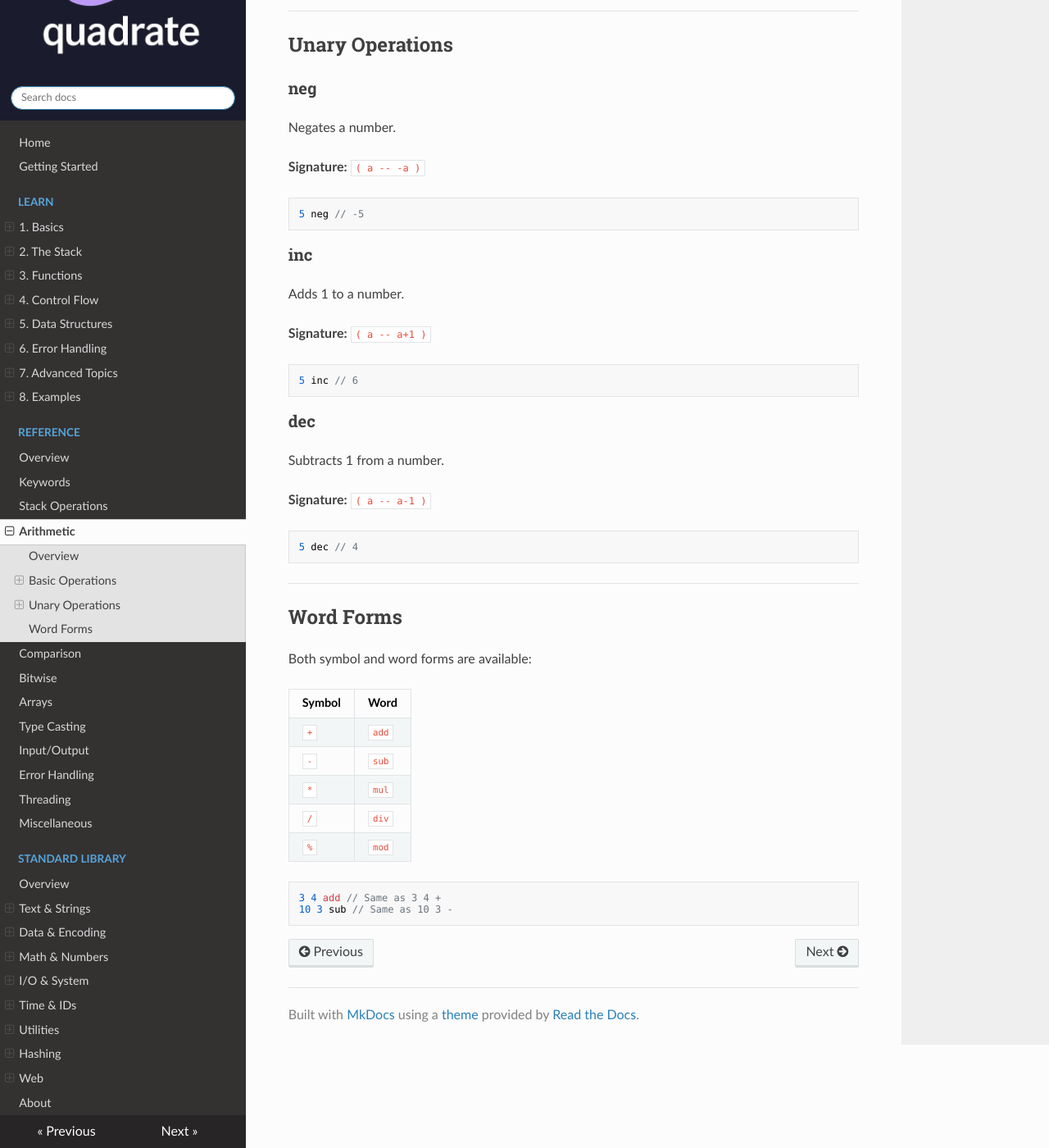
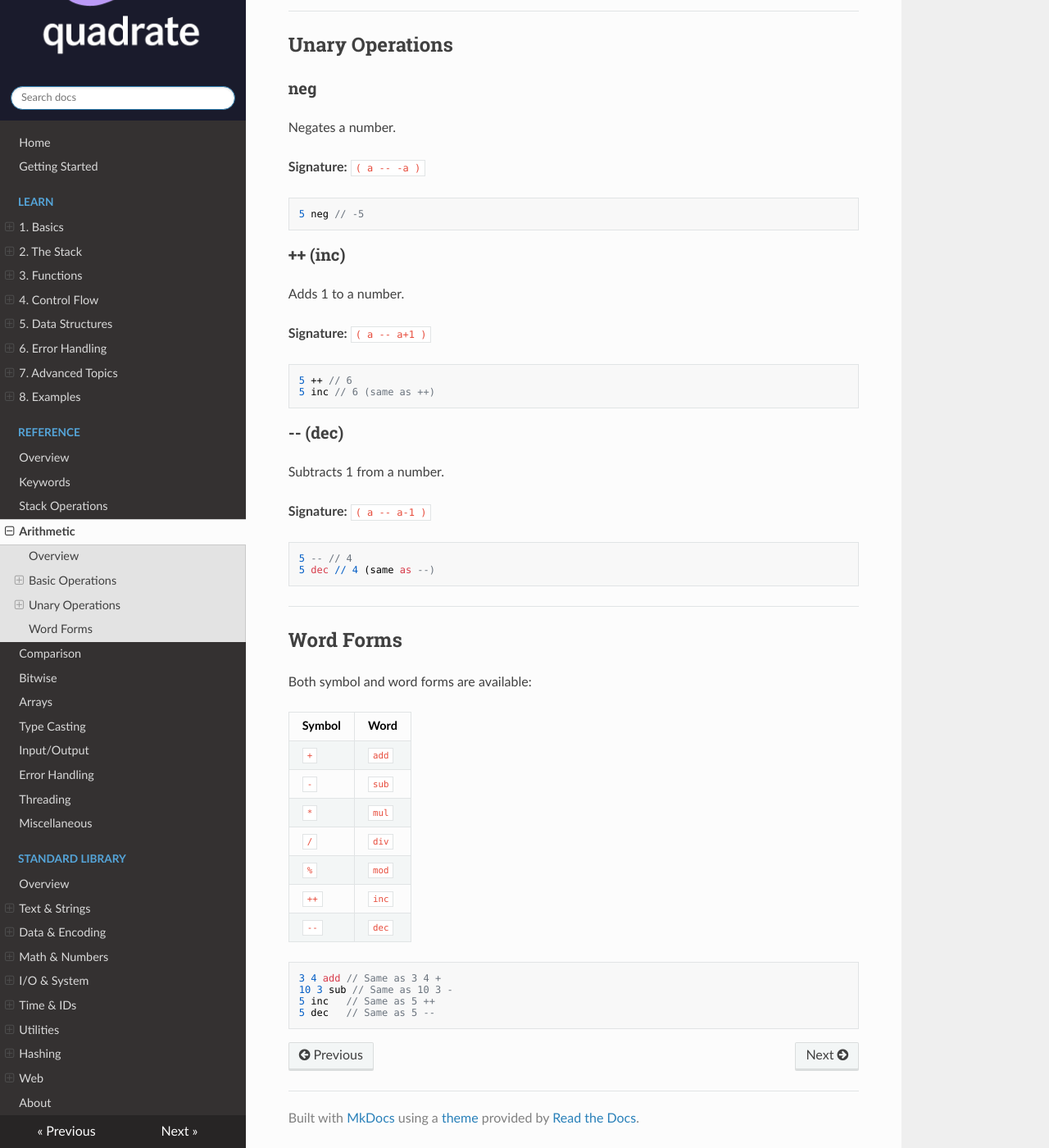
Before and after one commit to quadrate-language/quadrate, an MkDocs documentation site: the page built from docs/docs/docs/reference/arithmetic.md, in a window 1280 px wide and 1400 px high, scrolled down 1695 px. Shown: the whole window at 82% size. Built offline with MkDocs 1.6.1, drawn with Linux system fonts in a browser that asks for light colours; nearby versions of some CDN libraries.

Commit message:
Update docs

````diff
--- a/docs/docs/docs/reference/arithmetic.md
+++ b/docs/docs/docs/reference/arithmetic.md
@@ -12,8 +12,8 @@ Mathematical operations on numbers.
 | `/` / `div` | `( a b -- quotient )` | Division |
 | `%` / `mod` | `( a b -- remainder )` | Modulo |
 | `neg` | `( a -- -a )` | Negation |
-| `inc` | `( a -- a+1 )` | Increment |
-| `dec` | `( a -- a-1 )` | Decrement |
+| `++` / `inc` | `( a -- a+1 )` | Increment |
+| `--` / `dec` | `( a -- a-1 )` | Decrement |
 
 ---
 
@@ -83,24 +83,26 @@ Negates a number.
 5 neg // -5
 ```
 
-### inc
+### ++ (inc)
 
 Adds 1 to a number.
 
 **Signature:** `( a -- a+1 )`
 
 ```qd
-5 inc // 6
+5 ++ // 6
+5 inc // 6 (same as ++)
 ```
 
-### dec
+### -- (dec)
 
 Subtracts 1 from a number.
 
 **Signature:** `( a -- a-1 )`
 
 ```qd
-5 dec // 4
+5 -- // 4
+5 dec // 4 (same as --)
 ```
 
 ---
@@ -116,8 +118,12 @@ Both symbol and word forms are available:
 | `*` | `mul` |
 | `/` | `div` |
 | `%` | `mod` |
+| `++` | `inc` |
+| `--` | `dec` |
 
 ```qd
 3 4 add // Same as 3 4 +
 10 3 sub // Same as 10 3 -
+5 inc   // Same as 5 ++
+5 dec   // Same as 5 --
 ```
````
Also changed, not shown: docs/docs/docs/learn/1-basics/operators.md (+5 -3 lines).
